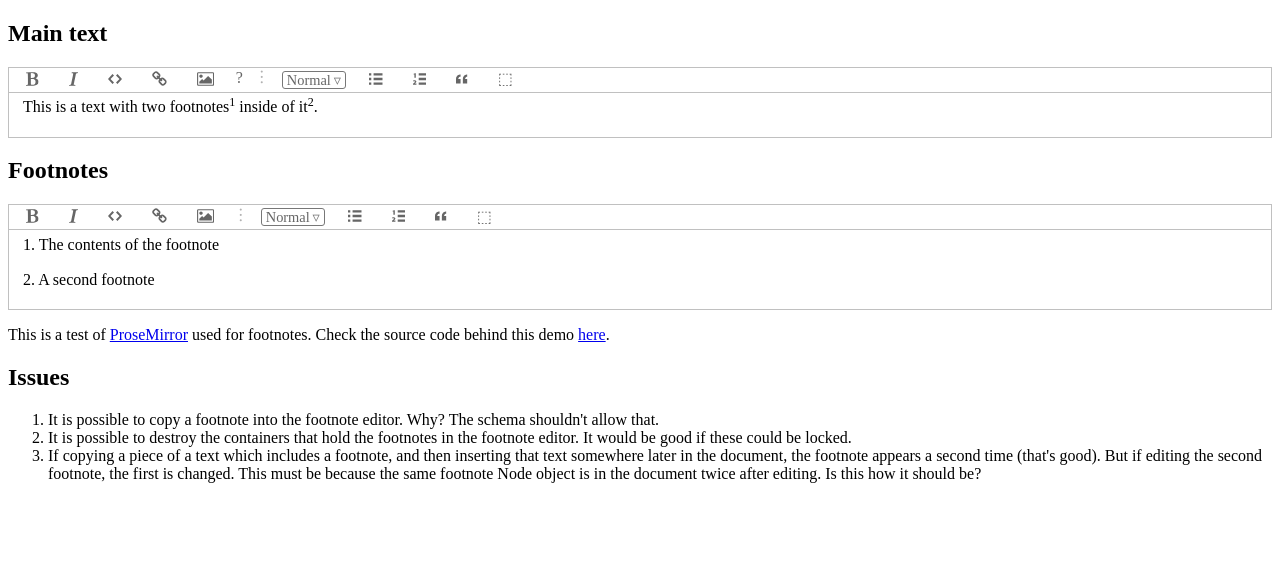
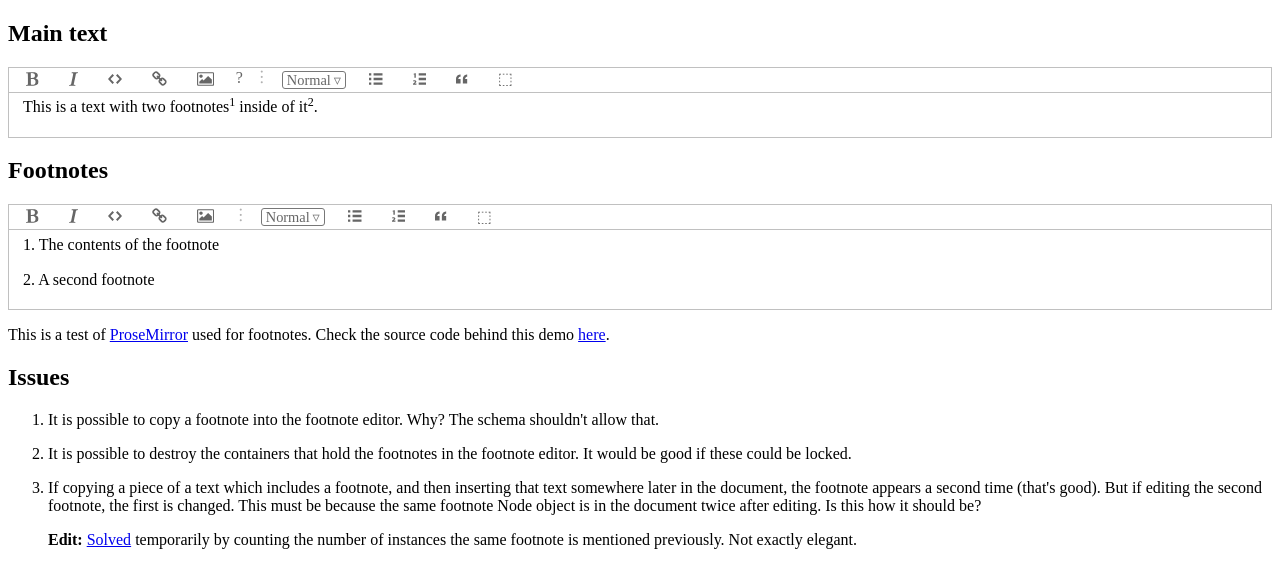
Before and after one commit to johanneswilm/prosemirror-footnotes, a plain HTML site: page index.html in a window 1280 px wide. Drawn offline with Linux system fonts and the light colour scheme.

Commit message:
add note on third issue

```diff
--- a/index.html
+++ b/index.html
@@ -20,15 +20,19 @@
 <h2>Issues</h2>
 
 <ol>
-  <li>It is possible to copy a footnote into the footnote editor. Why? The schema
-    shouldn't allow that.</li>
-  <li>It is possible to destroy the containers that hold the footnotes in the
-    footnote editor. It would be good if these could be locked.</li>
-  <li>If copying a piece of a text which includes a footnote, and then inserting
+  <li><p>It is possible to copy a footnote into the footnote editor. Why? The schema
+    shouldn't allow that.</p></li>
+  <li><p>It is possible to destroy the containers that hold the footnotes in the
+    footnote editor. It would be good if these could be locked.</p></li>
+  <li><p>If copying a piece of a text which includes a footnote, and then inserting
     that text somewhere later in the document, the footnote appears a second time
     (that's good). But if editing the second footnote, the first is changed.
     This must be because the same footnote Node object is in the document twice
-    after editing. Is this how it should be?</li>
+    after editing. Is this how it should be?</p>
+    <p><strong>Edit:</strong>
+    <a href="https://github.com/fiduswriter/prosemirror-footnotes/commit/ffad5bfc161eb4e8acc33129558b41a27fa53b27">Solved</a>
+     temporarily by counting the number of instances the same footnote is mentioned
+     previously. Not exactly elegant.</li>
 </ol>
 
 <script src="footnote-pm-bundle.js"></script>
```
